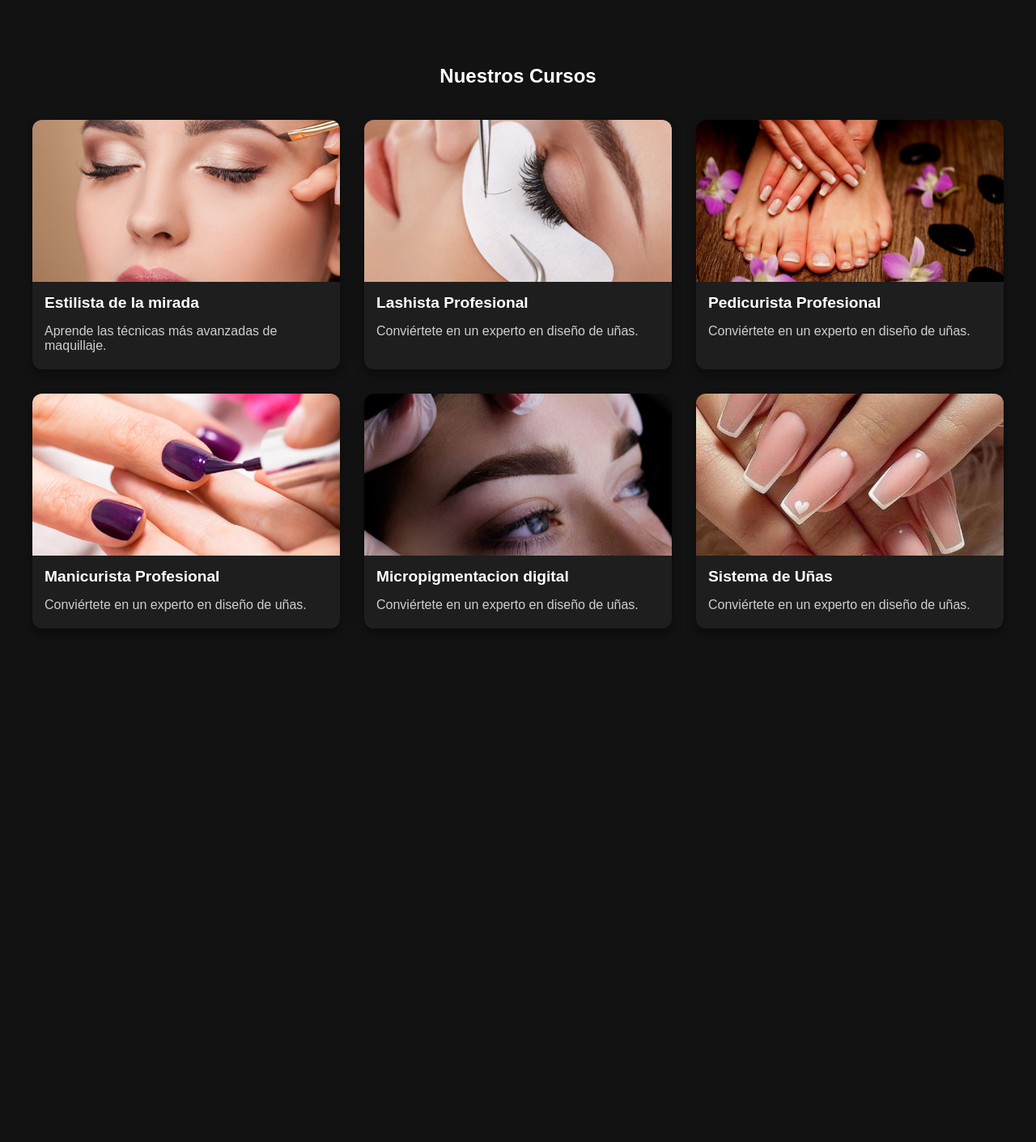
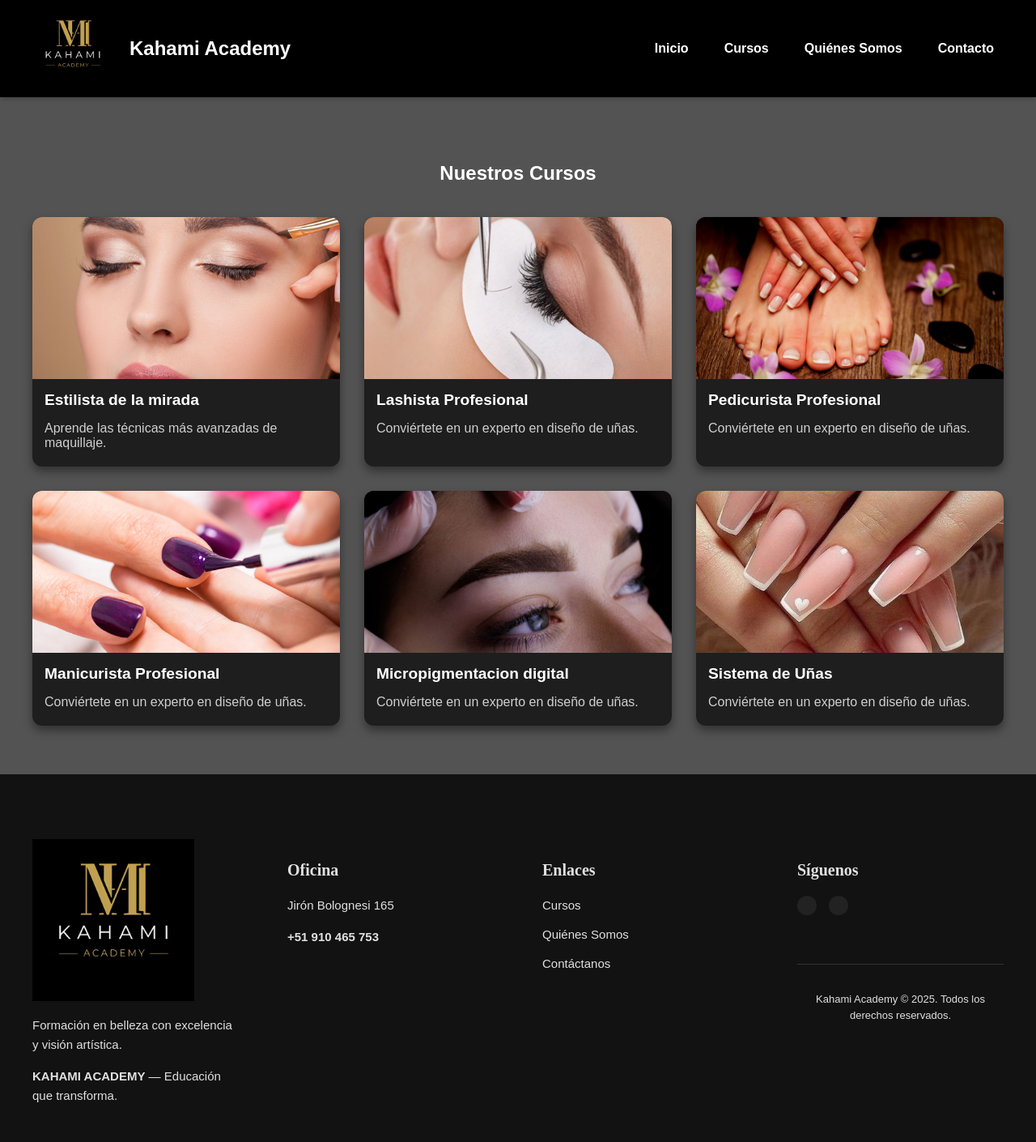
Before and after one commit to usuariex/kahamiAcademy, a plain HTML site: page cursos.html in a window 1280 px wide. Shown: the whole page at 81% size. Before the commit the page ends 836 px from the top, so only its background shows below. Drawn offline with Linux system fonts and the light colour scheme.

Commit message:
Se hizo las ultimas mejoras de Curso

```diff
--- a/cssCursos/Style.css
+++ b/cssCursos/Style.css
@@ -5,6 +5,88 @@ body {
   margin: 0;
   padding: 0;
 }
+
+header {
+  background-color: #000;
+  padding: 10px 0;
+  box-shadow: 0 2px 6px rgba(0, 0, 0, 0.2);
+  position: sticky;
+  top: 0;
+  z-index: 999;
+}
+
+nav {
+  max-width: 1200px;
+  margin: 0 auto;
+  padding: 0 20px;
+  display: flex;
+  justify-content: space-between;
+  align-items: center;
+  flex-wrap: wrap;
+}
+.logo {
+  display: flex;
+  align-items: center;
+}
+
+.logo img {
+  height: 100px;
+  margin-right: 20px;
+  border-radius: 20px;
+  object-fit: contain;
+}
+
+.logo h1 {
+  font-size: 24px;
+  color: #fff;
+  font-weight: bold;
+}
+
+.nav-links {
+  list-style: none;
+  display: flex;
+  flex-wrap: wrap;
+  gap: 20px;
+}
+
+.nav-links li {
+  display: inline-block;
+}
+.nav-links a {
+  text-decoration: none;
+  color: #fff;
+  font-weight: 600;
+  padding: 8px 12px;
+  border-radius: 4px;
+  transition: background-color 0.3s, color 0.3s;
+}
+
+.nav-links a:hover {
+  background-color: #ff6347;
+  color: #fff;
+}
+
+@media (max-width: 768px) {
+  nav {
+    flex-direction: column;
+    align-items: flex-start;
+  }
+
+  .nav-links {
+    flex-direction: column;
+    width: 100%;
+    margin-top: 20px;
+  }
+
+  .nav-links a {
+    display: block;
+    width: 100%;
+    padding: 12px 0;
+    border-bottom: 1px solid #444;
+  }
+}
+
+/* Seccion unica */
 
 h2 {
   color: #ffffff;
@@ -14,6 +96,7 @@ h2 {
 
 .cursos {
   padding: 40px 20px;
+  background-color: #535353;
 }
 
 .cursos-list {
@@ -57,3 +140,162 @@ h2 {
   color: #cfcfcf;
   flex-grow: 1;
 }
+
+.footer {
+  background-color: var(--color-dark);
+
+  color: var(--color-gray-light);
+
+  padding: 80px 20px 30px 20px;
+
+  font-size: 15px;
+}
+
+.footer-container {
+  max-width: 1200px;
+
+  margin: 0 auto;
+
+  display: flex;
+
+  flex-wrap: wrap;
+
+  gap: 60px;
+
+  justify-content: space-between;
+}
+
+.footer-col {
+  flex: 1;
+
+  min-width: 220px;
+}
+
+.footer-col h4 {
+  font-family: "Playfair Display", serif;
+
+  color: var(--color-accent);
+
+  font-size: 20px;
+
+  margin-bottom: 20px;
+}
+
+.footer-col p,
+.footer-col a {
+  color: var(--color-gray-light);
+
+  text-decoration: none;
+
+  line-height: 1.6;
+
+  transition: color 0.3s;
+}
+
+.footer-col a:hover {
+  color: var(--color-accent);
+}
+
+.footer-col ul {
+  list-style: none;
+
+  padding: 0;
+}
+
+.footer-col ul li {
+  margin-bottom: 12px;
+}
+
+/* Íconos sociales */
+
+.social-icons {
+  display: flex;
+
+  gap: 15px;
+
+  margin-top: 20px;
+}
+
+.social-icons a {
+  background-color: #222;
+
+  color: var(--color-white);
+
+  padding: 12px;
+
+  border-radius: 50%;
+
+  font-size: 18px;
+
+  transition: background-color 0.3s ease, transform 0.2s ease;
+}
+
+.social-icons a:hover {
+  background-color: var(--color-accent);
+
+  color: var(--color-dark);
+
+  transform: scale(1.1);
+}
+
+.footer-bottom {
+  text-align: center;
+
+  margin-top: 60px;
+
+  padding-top: 20px;
+
+  border-top: 1px solid #333;
+
+  color: var(--color-gray-medium);
+
+  font-size: 13px;
+}
+
+/* --- RESPONSIVE --- */
+
+@media (max-width: 991px) {
+  .hero-content h2 {
+    font-size: 40px;
+  }
+
+  .hero-content h3 {
+    font-size: 24px;
+  }
+
+  .hero-images {
+    flex-direction: column;
+  }
+
+  .hero-images img {
+    width: 90%;
+
+    max-width: 400px;
+  }
+}
+
+@media (max-width: 768px) {
+  .hero {
+    padding: 80px 15px;
+  }
+
+  .cta-button {
+    padding: 14px 28px;
+
+    font-size: 16px;
+  }
+}
+
+@media (max-width: 480px) {
+  .hero-content h2 {
+    font-size: 30px;
+  }
+
+  .hero-content p {
+    font-size: 15px;
+  }
+
+  .cta-button {
+    width: 100%;
+  }
+}
--- a/cursos.html
+++ b/cursos.html
@@ -1,47 +1,106 @@
 <!DOCTYPE html>
 <html lang="en">
   <head>
-    <meta charset="UTF-8">
-    <meta name="viewport" content="width=device-width, initial-scale=1.0">
-    <link rel="stylesheet" href="./cssCursos/Style.css">
+    <meta charset="UTF-8" />
+    <meta name="viewport" content="width=device-width, initial-scale=1.0" />
+    <link rel="stylesheet" href="./cssCursos/Style.css" />
     <title>Document</title>
   </head>
+
   <body>
-    <!-- Cursos -->
+    <header>
+      <nav>
+        <div class="logo">
+          <img
+            src="./imgCursos/KahamiAcademy.jpg"
+            alt="KahamiAcademy Logo"
+            height="80"
+          />
+
+          <h1>Kahami Academy</h1>
+        </div>
+
+        <ul class="nav-links">
+          <li><a href="#home">Inicio</a></li>
+
+          <li><a href="#cursos">Cursos</a></li>
+
+          <li><a href="#quienessomos">Quiénes Somos</a></li>
+
+          <li><a href="#contacto">Contacto</a></li>
+        </ul>
+      </nav>
+    </header>
+
+
     <section id="cursos" class="cursos">
       <h2>Nuestros Cursos</h2>
       <div class="cursos-list">
         <div class="curso">
-        <img src="imgCursos/mirada.jpg" alt="Curso 1">
+          <img src="imgCursos/mirada.jpg" alt="Curso 1" />
           <h3>Estilista de la mirada</h3>
           <p>Aprende las técnicas más avanzadas de maquillaje.</p>
         </div>
         <div class="curso">
-       <img src="imgCursos/lasista.jpg" alt="Curso 2">
+          <img src="imgCursos/lasista.jpg" alt="Curso 2" />
           <h3>Lashista Profesional</h3>
           <p>Conviértete en un experto en diseño de uñas.</p>
         </div>
         <div class="curso">
-        <img src="imgCursos/PEDICURE.jpg" alt="Curso 2">
+          <img src="imgCursos/PEDICURE.jpg" alt="Curso 2" />
           <h3>Pedicurista Profesional</h3>
           <p>Conviértete en un experto en diseño de uñas.</p>
         </div>
         <div class="curso">
-        <img src="imgCursos/manicure.jpg" alt="Curso 2">
+          <img src="imgCursos/manicure.jpg" alt="Curso 2" />
           <h3>Manicurista Profesional</h3>
           <p>Conviértete en un experto en diseño de uñas.</p>
         </div>
         <div class="curso">
-        <img src="imgCursos/micro.jpg" alt="Curso 2">
+          <img src="imgCursos/micro.jpg" alt="Curso 2" />
           <h3>Micropigmentacion digital</h3>
           <p>Conviértete en un experto en diseño de uñas.</p>
         </div>
         <div class="curso">
-        <img src="imgCursos/uñasss.jpg" alt="Curso 2">
+          <img src="imgCursos/uñasss.jpg" alt="Curso 2" />
           <h3>Sistema de Uñas</h3>
           <p>Conviértete en un experto en diseño de uñas.</p>
         </div>
       </div>
     </section>
+    <footer class="footer">
+
+    <div class="footer-container">
+
+      <div class="footer-col">
+        <img src="./imgCursos/KahamiAcademy.jpg" alt="KahamiAcademy Logo" height="200">
+        <p>Formación en belleza con excelencia y visión artística.</p>
+        <p><strong>KAHAMI ACADEMY</strong> — Educación que transforma.</p>
+      </div>
+      <div class="footer-col">
+        <h4>Oficina</h4>
+        <p>Jirón Bolognesi 165</p>
+        <p><strong>+51 910 465 753</strong></p>
+      </div>
+
+      <div class="footer-col">
+        <h4>Enlaces</h4>
+        <ul>
+          <li><a href="#cursos">Cursos</a></li>
+          <li><a href="#quienessomos">Quiénes Somos</a></li>
+          <li><a href="#contacto">Contáctanos</a></li>
+        </ul>
+      </div>
+
+      <div class="footer-col">
+        <h4>Síguenos</h4>
+        <div class="social-icons">
+          <a href="https://www.facebook.com/kahamiacademytrujillo/"><i class="fab fa-facebook-f"></i></a>
+          <a href="https://www.instagram.com/kahamitrujillo/reels/"><i class="fab fa-instagram"></i></a>
+        </div>
+    <div class="footer-bottom">
+      <p>Kahami Academy © 2025. Todos los derechos reservados.</p>
+    </div>
+  </footer>
   </body>
 </html>
```
Also changed, not shown: imgCursos/KahamiAcademy.jpg (added). Lines whose indentation alone changed are shown as unchanged.
